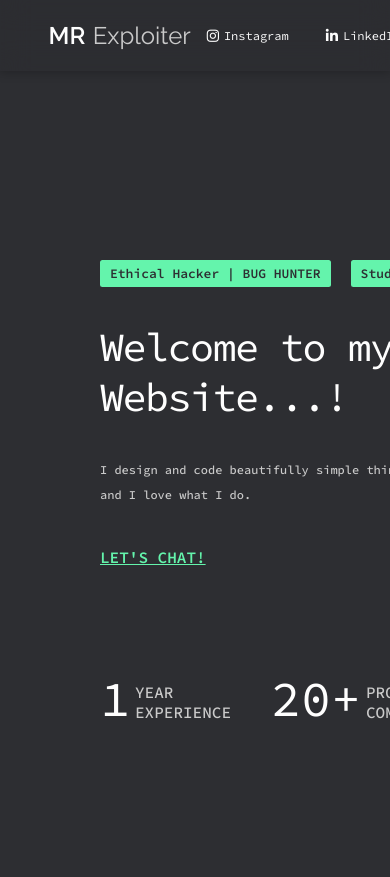
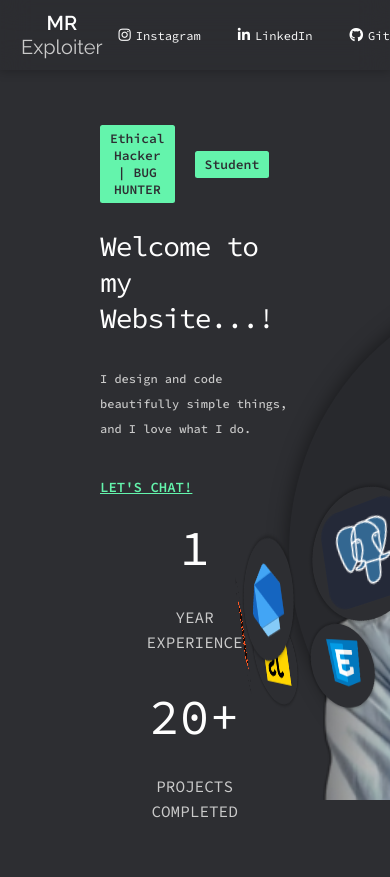
Before and after one commit to Raghunani12/AWESOME_PORTFOLIO, a plain HTML site: page index.html in a window 390 px wide. Shown: the top 877 px of the page. Drawn offline with Linux system fonts and the light colour scheme.

Commit message:
Update style.css

```diff
--- a/style.css
+++ b/style.css
@@ -1,4 +1,5 @@
 @import url("https://fonts.googleapis.com/css2?family=Raleway:wght@100;200;300;400;500;600;700;800;900&family=Source+Code+Pro:wght@200;300;400;500;600;700;800;900&display=swap");
+
 /* ---------- GLOBAL STYLING ---------- */
 * {
   margin: 0;
@@ -84,25 +85,23 @@ body::selection {
   background: #64f4ac;
 }
 
-::-webkit-scrollbar{
+::-webkit-scrollbar {
   width: 10px;
 }
 
-::-webkit-scrollbar-track{
+::-webkit-scrollbar-track {
   background: transparent;
 }
 
-::-webkit-scrollbar-thumb{
+::-webkit-scrollbar-thumb {
   background: #CACACA;
   transition: 0.3s ease;
   border-radius: 15px;
 }
 
-::-webkit-scrollbar-thumb:hover{
+::-webkit-scrollbar-thumb:hover {
   background: #FEFEFE;
 }
-
-
 
 /* ---------- SECTION HEADER ---------- */
 #header {
@@ -121,12 +120,6 @@ body::selection {
   left: 0;
   margin: 0;
 }
-
-/* #content-body {
-  display: flex;
-  justify-content: space-around;
-  align-items: center;
-} */
 
 .navbar-title {
   display: flex;
@@ -194,6 +187,7 @@ body::selection {
   font-size: 14px;
   transition: 0.3s ease;
 }
+
 .social-media li a {
   color: #fefefe;
   text-decoration: none;
@@ -281,10 +275,11 @@ body::selection {
 }
 
 .body-tail p {
+  padding: 20px 0 0;
+  font-size: 16px;
   color: #cacaca;
-  font-size: 16px;
-  font-weight: 500;
-  padding: 0 40px 0 5px;
+  font-weight: 400;
+  line-height: 25px;
 }
 
 .body-part-2 {
@@ -927,3 +922,59 @@ body::selection {
 .social-icons a:nth-child(6) i:hover {
   color: #3b5998;
 }
+/* ---------- MEDIA QUERIES FOR MOBILE ---------- */
+@media (max-width: 768px) {
+  #header {
+    padding: 10px 20px;
+  }
+
+  .navbar-title {
+    flex-direction: column;
+  }
+
+  .title-first-name {
+    padding: 0;
+    font-size: 20px;
+  }
+
+  .title-last-name {
+    font-size: 20px;
+  }
+
+  .navbar-menu {
+    flex-direction: column;
+    padding: 10px 0;
+  }
+
+  .navbar-menu li {
+    padding: 5px 0;
+  }
+
+  .body-title h1 {
+    font-size: 28px;
+    line-height: 36px;
+    letter-spacing: -1px;
+    padding: 25px 0 0 0;
+  }
+
+  .body-title p {
+    font-size: 12px;
+    padding: 15px 0;
+  }
+
+  .body-title a {
+    font-size: 14px;
+    padding: 10px 0;
+  }
+
+  .body-tail {
+    flex-direction: column;
+    align-items: center;
+    padding: 20px 0;
+  }
+
+  .body-tail p {
+    padding: 10px 0;
+    text-align: center;
+  }
+}
```
